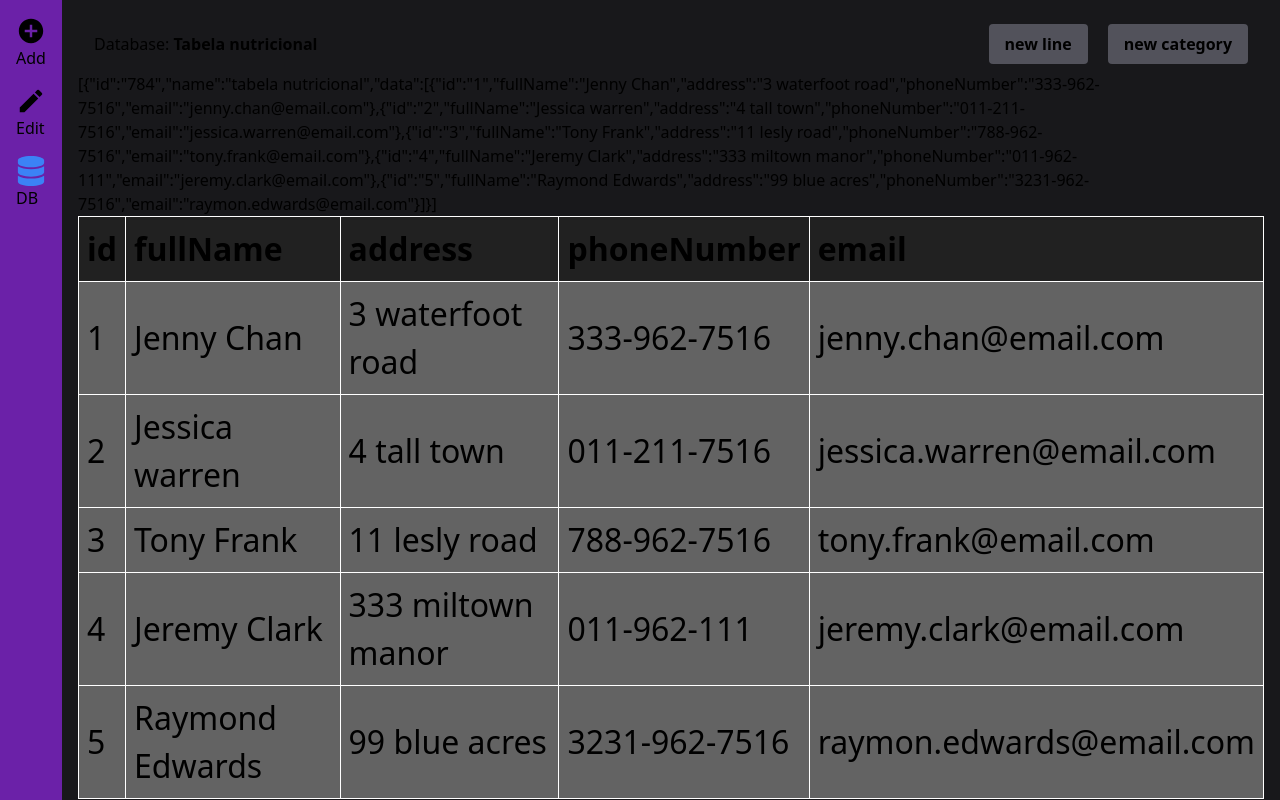
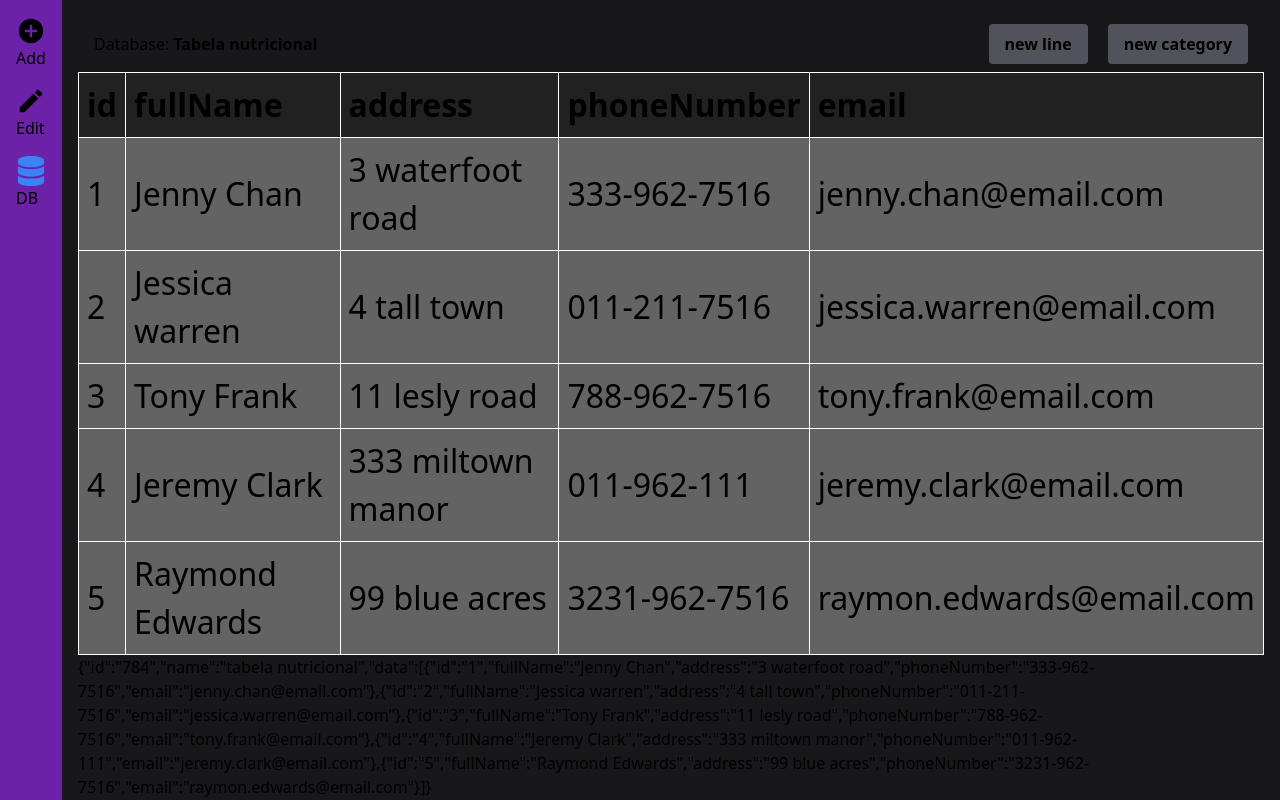
Before and after one commit to kayoroxa/spreadsite2, a Next.js app: page / in a window 1280 px wide. Built offline with nearby package versions, Linux system fonts and the light colour scheme.

Commit message:
fix duplicado db

```diff
--- a/src/molecules/ElementTable.tsx
+++ b/src/molecules/ElementTable.tsx
@@ -4,7 +4,6 @@ interface IProps {
 
 import { DataGrid as DataGridElement } from '@mui/x-data-grid'
 import { memo, useContext, useEffect, useState } from 'react'
-import dataContext from '../context/dataContext'
 import { devContext } from '../organisms/WrapperDevEdit'
 import { convertJsonToTableData } from '../utils/tableFuncs'
 
@@ -103,7 +102,6 @@ export default function ElementTable({ id }: IProps) {
   ])
 
   const [jsonData, setJsonData] = useState(json)
-  const { setDataBase } = useContext(dataContext)
 
   // const { rows, columns } = useMemo(
   //   () => convertJsonToTableData(jsonData),
--- a/src/molecules/SessionDB.tsx
+++ b/src/molecules/SessionDB.tsx
@@ -17,8 +17,8 @@ function Table({ dbID }: { dbID: string }) {
   const { dataBase, setDataBase } = useContext(dataContext)
 
   useEffect(() => {
-    const index = dataBase.findIndex(v => v.id === dbID)
-    if (!dataBase[index]) {
+    const myDataBase = dataBase.find(v => v.id === dbID)
+    if (!myDataBase) {
       setDataBase(prev => {
         const newPrev = [...prev]
         newPrev.push({ id: dbID, name: 'tabela nutricional', data: initial })
@@ -43,7 +43,6 @@ function Table({ dbID }: { dbID: string }) {
 
   return (
     <div>
-      <div>{JSON.stringify(dataBase)}</div>
       <table className="table table-auto w-full">
         <thead>
           <tr>
@@ -80,6 +79,7 @@ function Table({ dbID }: { dbID: string }) {
           ))}
         </tbody>
       </table>
+      <div>{JSON.stringify(dataBase[0])}</div>
     </div>
   )
 }
```
